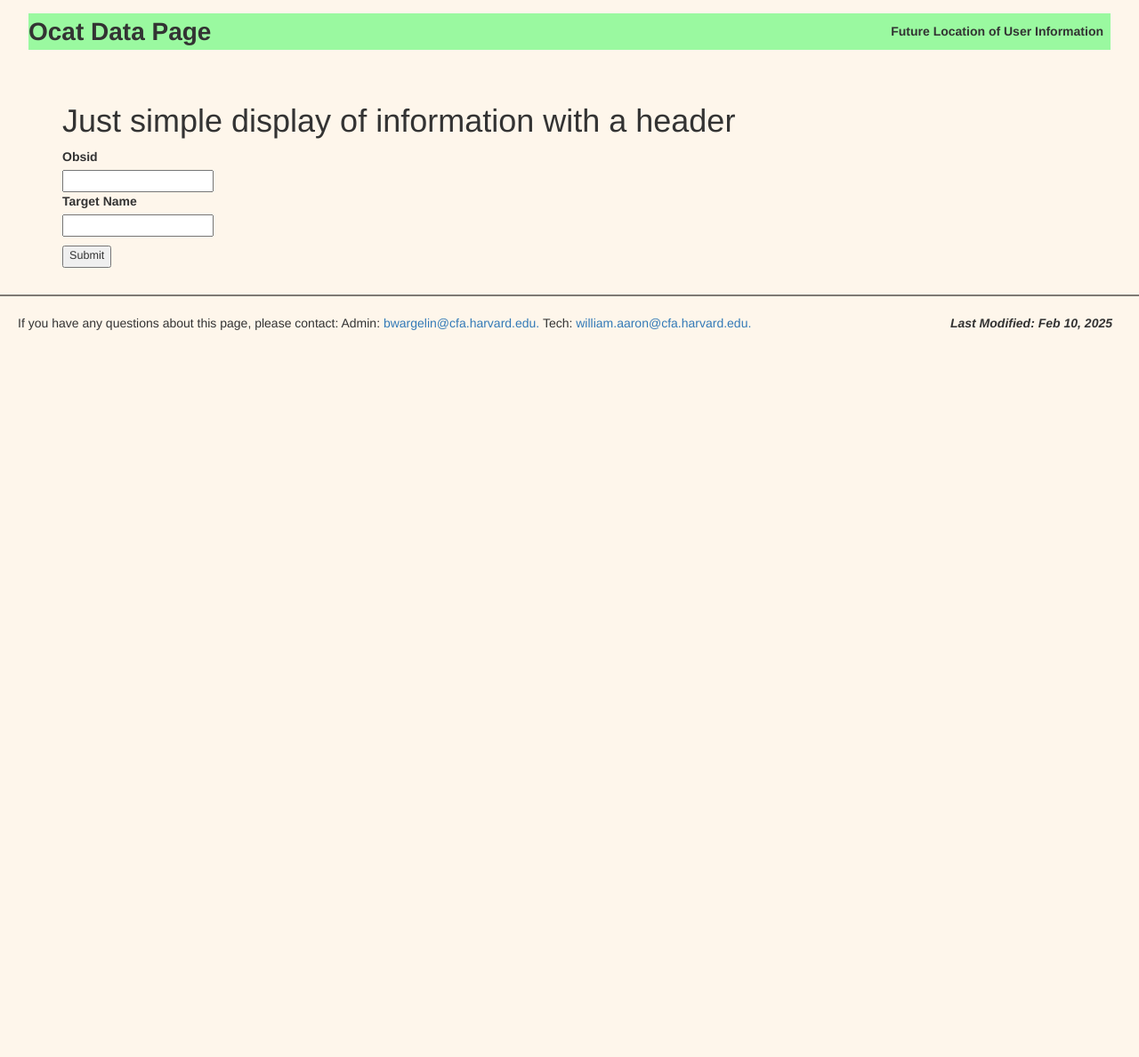
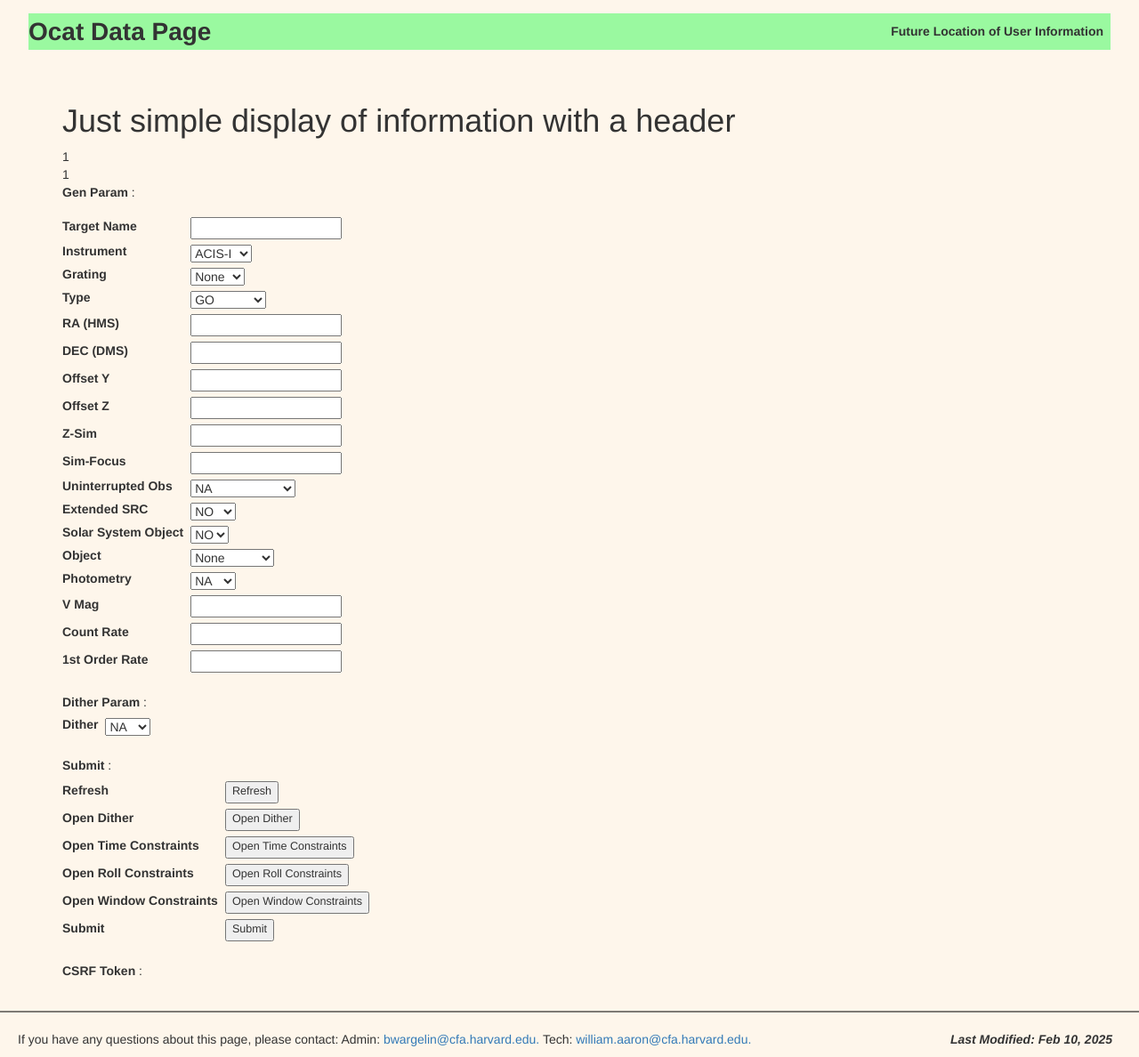
Before and after one commit to chandra-mta/Usint_Flask, a Flask app: template cus_app/templates/ocatdatapage/index.html in a window 1280 px wide. Shown: the whole page at 89% size. Before the commit the page ends 371 px from the top, so only its background shows below. Run offline with Flask 3, Linux system fonts and the light colour scheme; the template is opened without the code that fills it: values that come from a table or form of the project are taken from there, most other values are stand-ins (such as "Sample title", 1, 10 or a date in 2020); parts of the project's set-up code (start-up, migrations or seed data) failed here and were passed over; some libraries are stand-ins or nearby versions.

Commit message:
expand form

```diff
--- a/cus_app/ocatdatapage/forms.py
+++ b/cus_app/ocatdatapage/forms.py
@@ -5,13 +5,74 @@
 :Last Updated: Mar 13, 2025
 
 """
-from flask              import request
-from flask_wtf          import FlaskForm
-from wtforms            import StringField, SubmitField, TextAreaField, SelectField
+
+from re import S
+from flask import request
+from flask_wtf import FlaskForm
+from wtforms import SelectField, StringField, SubmitField, FormField, FieldList
 from wtforms.validators import ValidationError, DataRequired, Length
 
+
+#
+#---- Common Choice of Pulldown Fields
+#
+_CHOICE_NNPY = ((None, 'NA'), ('N', 'NO'), ('P','PREFERENCE'), ('Y','YES'),)
+_CHOICE_NY   = (('N','NO'), ('Y','YES'),)
+_CHOICE_NNY  = ((None, 'NA'), ('N', 'NO'), ('Y', 'YES'),)
+_CHOICE_CP   = (('Y','CONSTRAINT'),('P','PREFERENCE'),)
+_CHOICE_NNPC = ((None,'NA'),('N','NO'), ('P','PREFERENCE'), ('Y', 'CONSTRAINT'),)
+
+class GeneralParamForm(FlaskForm):
+    targname = StringField("Target Name")
+
+    choice = ("ACIS-I", "ACIS-S", "HRC-I", "HRC-S")
+    instrument = SelectField("Instrument", choices=[(x, x) for x in choice])
+
+    choice = (None, "LETG", "HETG")
+    grating = SelectField("Grating", choices=[(x, x) for x in choice])
+
+    choice = ('GO', 'TOO', 'GTO', 'CAL', 'DDT', 'CAL_ER', 'ARCHIVE', 'CDFS', 'CLP')
+    type = SelectField("Type", choices=[(x, x) for x in choice])
+
+    ra_hms = StringField("RA (HMS)")
+    dec_dms = StringField("DEC (DMS)")
+
+    y_det_offset = StringField("Offset Y")
+    z_det_offset = StringField("Offset Z")
+    trans_offset = StringField("Z-Sim")
+    focus_offset = StringField("Sim-Focus")
+
+    uninterrupt = SelectField("Uninterrupted Obs", choices=_CHOICE_NNPY)
+    extended_src = SelectField("Extended SRC", choices=_CHOICE_NY)
+    obj_flag = SelectField("Solar System Object", choices=[(x, x) for x in ('NO', 'MT', 'SS')])
+    object = SelectField("Object", choices=[(x, x) for x in (None, 'NEW','ASTEROID', 'COMET', 'EARTH', 'JUPITER', 'MARS','MOON', 'NEPTUNE', 'PLUTO', 'SATURN', 'URANUS', 'VENUS')])
+    photometry_flag = SelectField("Photometry", choices=_CHOICE_NNY)
+    vmagnitude = StringField("V Mag")
+    est_cnt_rate = StringField("Count Rate")
+    forder_cnt_rate = StringField("1st Order Rate")
+
+class DitherParamForm(FlaskForm):
+    dither_flag  = SelectField("Dither",  choices=_CHOICE_NNY,)
+
+class SubmitParamForm(FlaskForm):
+    refresh = SubmitField("Refresh")
+    open_dither = SubmitField("Open Dither")
+    open_time = SubmitField("Open Time Constraints")
+    open_roll = SubmitField("Open Roll Constraints")
+    open_awin = SubmitField("Open Window Constraints")
+    submit = SubmitField("Submit")
+
 class OcatParamForm(FlaskForm):
+    """
+    Extension of FlaskForm for Ocat Parameter Data Page Form.
+    Includes all parameters with corresponding editable fields.
+    Note that this means non-editable information is rendered directly by flask template and not by form method.
+    """
+    gen_param = FormField(GeneralParamForm)
 
-    obsid = StringField('Obsid')
-    targname = StringField('Target Name')
-    submit = SubmitField('Submit')
+    #
+    #--- Dither
+    #
+    dither_param = FormField(DitherParamForm)
+
+    submit = FormField(SubmitParamForm)
--- a/cus_app/templates/ocatdatapage/index.html
+++ b/cus_app/templates/ocatdatapage/index.html
@@ -1,5 +1,6 @@
 {% extends 'base.html' %}
 {% import 'bootstrap/wtf.html' as wtf %}
+
 <!-- -->
 <!-- import html macros -->
 <!-- -->
@@ -10,11 +11,11 @@
 <h1>Just  simple display of information with a header</h1>
 <form method="POST">
     <p>
-        {{ form.obsid.label }}</br>
-        {{ form.obsid()}}</br>
-        {{ form.targname.label }}</br>
-        {{ form.targname() }}</br>
+        {{ Obsid }}</br>
+        {{ ocat_data.get('obsid')}}</br>
+        {% for key in form %}
+            {{ key.label }} : {{key()}} </br>
+        {% endfor %}
     </p>
-    <p>{{ form.submit() }}</p>
 </form>
 {% endblock %}
```
Also changed, not shown: cus_app/ocatdatapage/routes.py (+6 -5 lines).
